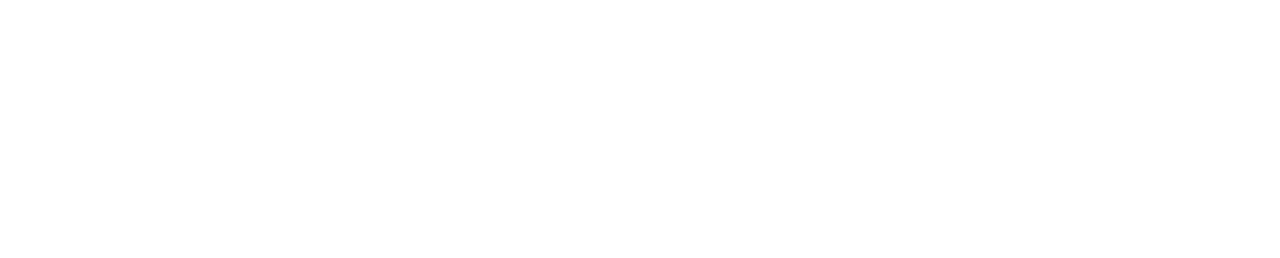
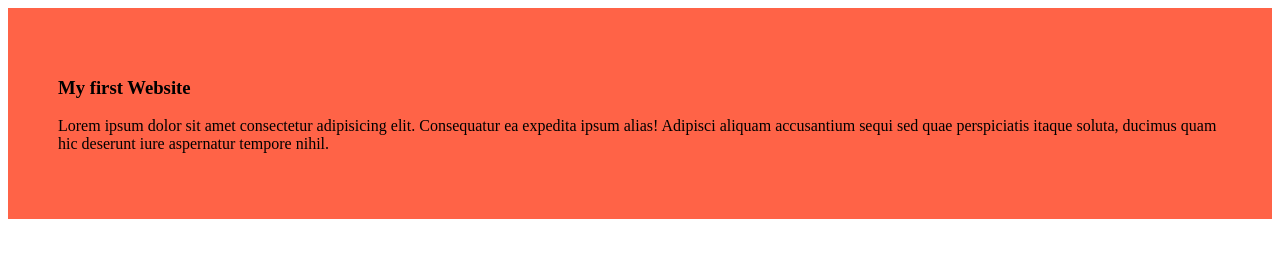
Before and after one commit to nuruddin-student/my-simple-website, a plain HTML site: page index.html in a window 1280 px wide. Drawn offline with Linux system fonts and the light colour scheme.

Commit message:
added the first blog

```diff
--- a/index.html
+++ b/index.html
@@ -4,8 +4,12 @@
     <meta charset="UTF-8">
     <meta name="viewport" content="width=device-width, initial-scale=1.0">
     <title>My Simple Website</title>
+    <link rel="stylesheet" href="styles/blog.css">
 </head>
 <body>
-
+    <div>
+        <h3>My first Website</h3>
+        <p>Lorem ipsum dolor sit amet consectetur adipisicing elit. Consequatur ea expedita ipsum alias! Adipisci aliquam accusantium sequi sed quae perspiciatis itaque soluta, ducimus quam hic deserunt iure aspernatur tempore nihil.</p>
+    </div>
 </body>
 </html>
--- /dev/null
+++ b/styles/blog.css
@@ -0,0 +1,4 @@
+div{
+    background-color: tomato;
+    padding: 50px;
+}
```
